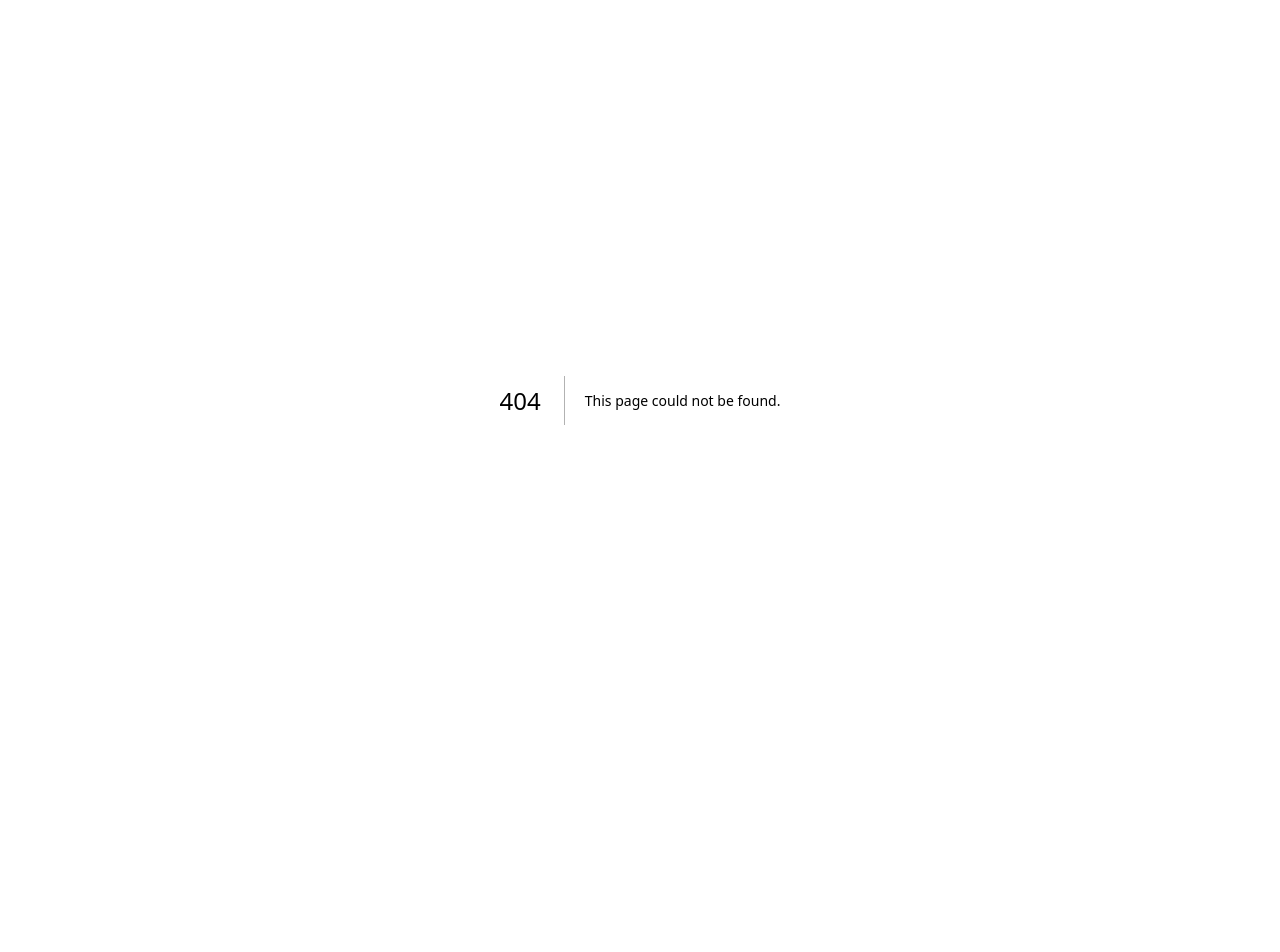
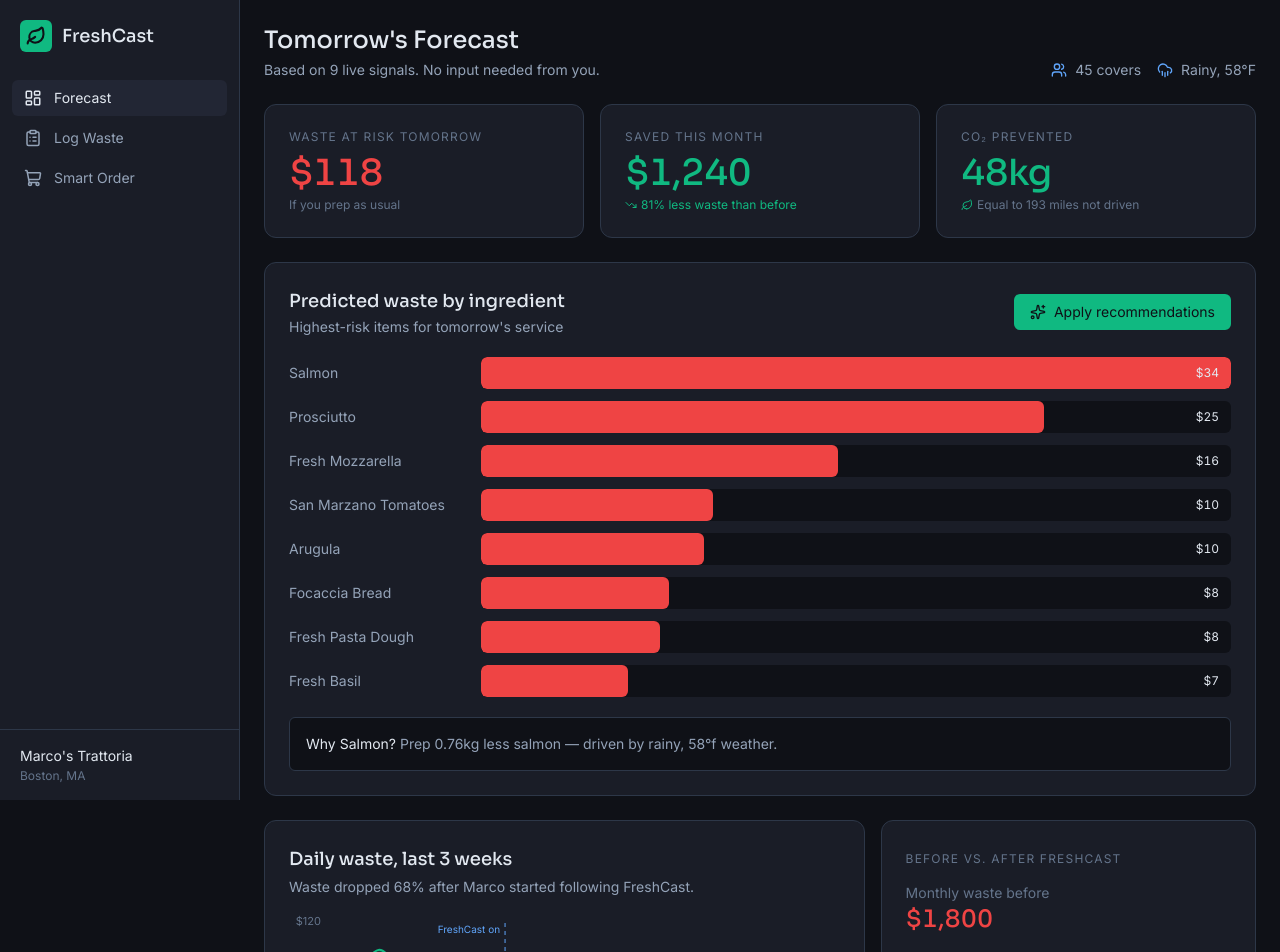
Before and after one commit to DanielIbraev/FreshCast, a Next.js app in the folder freshcast-app/: page /dashboard in a window 1280 px wide. Before the commit this address had no page. Shown: the top 952 px of the page. Before the commit the page ends 800 px from the top, so only its background shows below. Built offline with nearby package versions, Linux system fonts and the light colour scheme.

Commit message:
auto: save 09:19:11

```diff
--- /dev/null
+++ b/freshcast-app/app/(app)/dashboard/page.tsx
@@ -0,0 +1,228 @@
+"use client";
+
+import { useMemo, useState } from "react";
+import { motion } from "framer-motion";
+import {
+  CloudRain,
+  Users,
+  TrendingDown,
+  Leaf,
+  Sparkles,
+  ArrowRight,
+} from "lucide-react";
+import { Card, CardLabel } from "@/components/ui/card";
+import { Counter } from "@/components/ui/counter";
+import { WasteTrend } from "@/components/charts/waste-trend";
+import { buildDayForecast } from "@/lib/forecast";
+import {
+  DEMO_TOMORROW,
+  DEMO_RUNNING_TOTALS,
+  generateWasteHistory,
+} from "@/lib/demo-data";
+import { formatCurrency } from "@/lib/utils";
+
+export default function DashboardPage() {
+  const [applied, setApplied] = useState(false);
+
+  const forecast = useMemo(() => {
+    const tomorrow = new Date();
+    tomorrow.setDate(tomorrow.getDate() + 1);
+    return buildDayForecast({
+      expectedCovers: DEMO_TOMORROW.expectedCovers,
+      weather: {
+        tempF: DEMO_TOMORROW.tempF,
+        condition: DEMO_TOMORROW.weatherCondition,
+        description: DEMO_TOMORROW.weatherDescription,
+      },
+      event: { name: "", type: "none", distanceMiles: 0 },
+      date: tomorrow,
+    });
+  }, []);
+
+  const history = useMemo(() => generateWasteHistory(), []);
+
+  const maxWaste = Math.max(
+    ...forecast.ingredients.map((i) => i.predictedWasteCost)
+  );
+
+  const currentTotal = applied
+    ? forecast.totalReducedCost
+    : forecast.totalWasteCost;
+
+  return (
+    <div className="space-y-6">
+      {/* Header */}
+      <div className="flex items-end justify-between">
+        <div>
+          <h1 className="font-display text-2xl font-700 text-text-primary">
+            Tomorrow&apos;s Forecast
+          </h1>
+          <p className="mt-1 text-sm text-text-secondary">
+            Based on 9 live signals. No input needed from you.
+          </p>
+        </div>
+        <div className="flex items-center gap-4 text-sm">
+          <span className="flex items-center gap-2 text-text-secondary">
+            <Users className="h-4 w-4 text-data" />
+            {forecast.expectedCovers} covers
+          </span>
+          <span className="flex items-center gap-2 text-text-secondary">
+            <CloudRain className="h-4 w-4 text-data" />
+            {forecast.weather.description}
+          </span>
+        </div>
+      </div>
+
+      {/* Top stat row */}
+      <div className="grid grid-cols-3 gap-4">
+        <Card>
+          <CardLabel>Waste at risk tomorrow</CardLabel>
+          <p className="mt-2 font-display text-4xl font-800 tracking-tight tabular-nums">
+            <Counter
+              value={currentTotal}
+              prefix="$"
+              className={applied ? "text-good" : "text-waste"}
+            />
+          </p>
+          <p className="mt-1 text-xs text-text-muted">
+            {applied
+              ? "After FreshCast recommendations"
+              : "If you prep as usual"}
+          </p>
+        </Card>
+
+        <Card>
+          <CardLabel>Saved this month</CardLabel>
+          <p className="mt-2 font-display text-4xl font-800 tracking-tight tabular-nums text-good">
+            <Counter value={DEMO_RUNNING_TOTALS.savedThisMonth} prefix="$" />
+          </p>
+          <p className="mt-1 flex items-center gap-1 text-xs text-good">
+            <TrendingDown className="h-3 w-3" />
+            81% less waste than before
+          </p>
+        </Card>
+
+        <Card>
+          <CardLabel>CO₂ prevented</CardLabel>
+          <p className="mt-2 font-display text-4xl font-800 tracking-tight tabular-nums text-good">
+            <Counter
+              value={DEMO_RUNNING_TOTALS.co2PreventedKg}
+              suffix="kg"
+            />
+          </p>
+          <p className="mt-1 flex items-center gap-1 text-xs text-text-muted">
+            <Leaf className="h-3 w-3 text-good" />
+            Equal to 193 miles not driven
+          </p>
+        </Card>
+      </div>
+
+      {/* Prediction breakdown — the hero section with red to green */}
+      <Card>
+        <div className="mb-5 flex items-center justify-between">
+          <div>
+            <h2 className="font-display text-lg font-600 text-text-primary">
+              Predicted waste by ingredient
+            </h2>
+            <p className="mt-0.5 text-sm text-text-secondary">
+              {applied
+                ? "Recommendations applied — prep adjusted"
+                : "Highest-risk items for tomorrow's service"}
+            </p>
+          </div>
+          <button
+            onClick={() => setApplied((v) => !v)}
+            className="flex items-center gap-2 rounded-md bg-good px-4 py-2 text-sm font-500 text-canvas transition-colors duration-150 hover:bg-good-dim"
+          >
+            <Sparkles className="h-4 w-4" />
+            {applied ? "Reset forecast" : "Apply recommendations"}
+          </button>
+        </div>
+
+        <div className="space-y-3">
+          {forecast.ingredients.map((item, idx) => {
+            const cost = applied
+              ? item.reducedWasteCost
+              : item.predictedWasteCost;
+            const widthPct = (cost / maxWaste) * 100;
+            return (
+              <div key={item.ingredient.id} className="flex items-center gap-4">
+                <span className="w-44 shrink-0 text-sm text-text-secondary">
+                  {item.ingredient.name}
+                </span>
+                <div className="relative h-8 flex-1 overflow-hidden rounded-md bg-canvas">
+                  <motion.div
+                    className="absolute inset-y-0 left-0 rounded-md"
+                    initial={false}
+                    animate={{
+                      width: `${Math.max(widthPct, 4)}%`,
+                      backgroundColor: applied ? "#10B981" : "#EF4444",
+                    }}
+                    transition={{ duration: 0.8, ease: "easeInOut", delay: idx * 0.04 }}
+                  />
+                  <span className="absolute inset-y-0 right-3 flex items-center text-xs font-500 tabular-nums text-text-primary">
+                    {formatCurrency(cost)}
+                  </span>
+                </div>
+              </div>
+            );
+          })}
+        </div>
+
+        {/* Top driver explanation */}
+        <div className="mt-5 rounded-md border border-border bg-canvas p-4">
+          <p className="text-sm text-text-secondary">
+            <span className="font-500 text-text-primary">
+              Why {forecast.ingredients[0].ingredient.name}?
+            </span>{" "}
+            {forecast.ingredients[0].recommendation}
+          </p>
+        </div>
+      </Card>
+
+      {/* Trend + savings callout */}
+      <div className="grid grid-cols-[1.6fr_1fr] gap-4">
+        <Card>
+          <h2 className="mb-1 font-display text-lg font-600 text-text-primary">
+            Daily waste, last 3 weeks
+          </h2>
+          <p className="mb-4 text-sm text-text-secondary">
+            Waste dropped 68% after Marco started following FreshCast.
+          </p>
+          <WasteTrend data={history} />
+        </Card>
+
+        <Card className="flex flex-col justify-center">
+          <CardLabel>Before vs. after FreshCast</CardLabel>
+          <div className="mt-4 space-y-4">
+            <div>
+              <p className="text-sm text-text-muted">Monthly waste before</p>
+              <p className="font-display text-2xl font-700 text-waste tabular-nums">
+                {formatCurrency(DEMO_RUNNING_TOTALS.wasteBeforeMonthly)}
+              </p>
+            </div>
+            <div className="flex justify-center">
+              <ArrowRight className="h-5 w-5 rotate-90 text-text-muted" />
+            </div>
+            <div>
+              <p className="text-sm text-text-muted">Monthly waste now</p>
+              <p className="font-display text-2xl font-700 text-good tabular-nums">
+                {formatCurrency(DEMO_RUNNING_TOTALS.wasteAfterMonthly)}
+              </p>
+            </div>
+            <div className="border-t border-border pt-4">
+              <p className="text-sm text-text-muted">Saved per year</p>
+              <p className="font-display text-3xl font-800 text-good tabular-nums">
+                {formatCurrency(
+                  (DEMO_RUNNING_TOTALS.wasteBeforeMonthly -
+                    DEMO_RUNNING_TOTALS.wasteAfterMonthly) *
+                    12
+                )}
+              </p>
+            </div>
+          </div>
+        </Card>
+      </div>
+    </div>
+  );
+}
```
